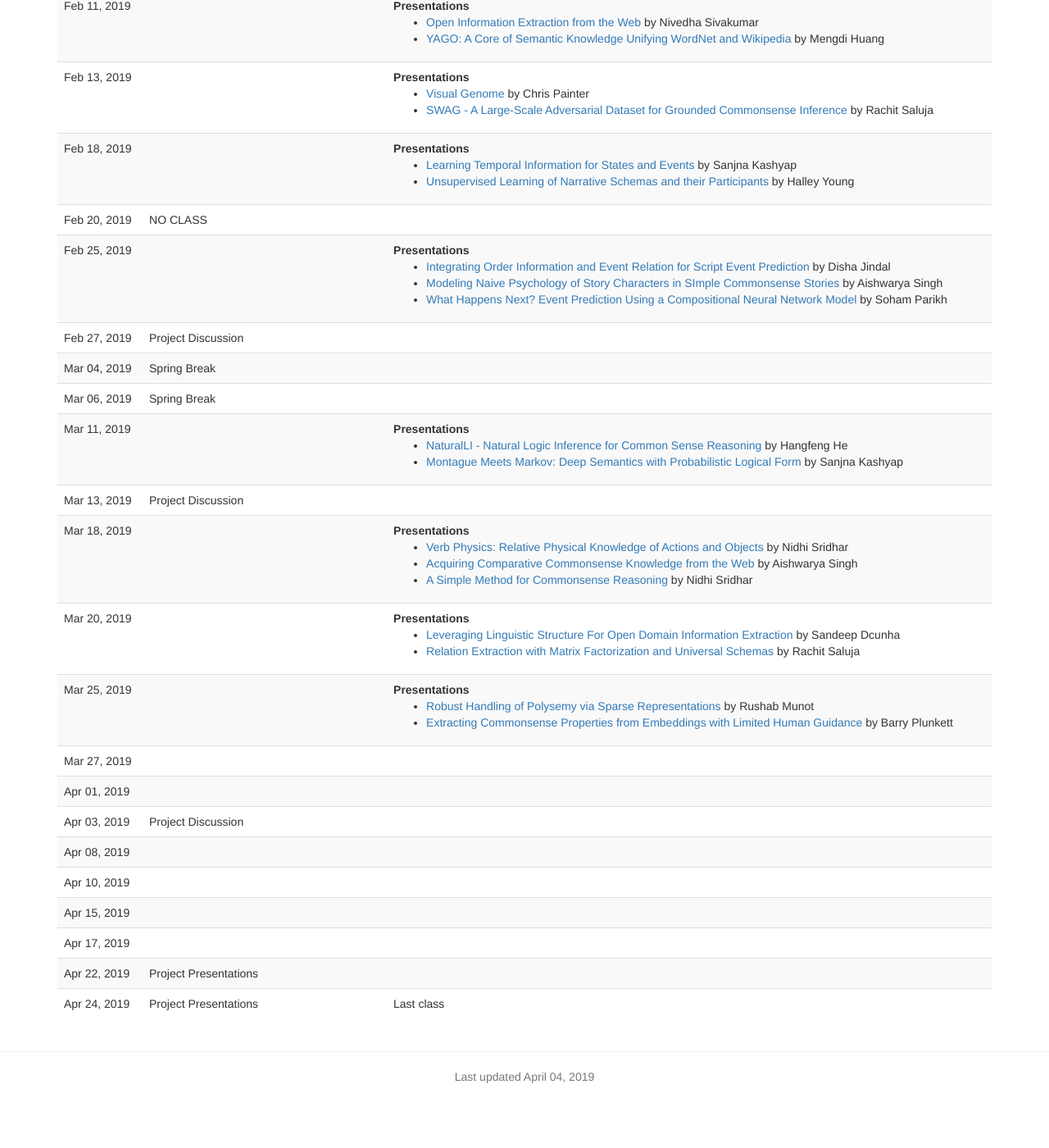
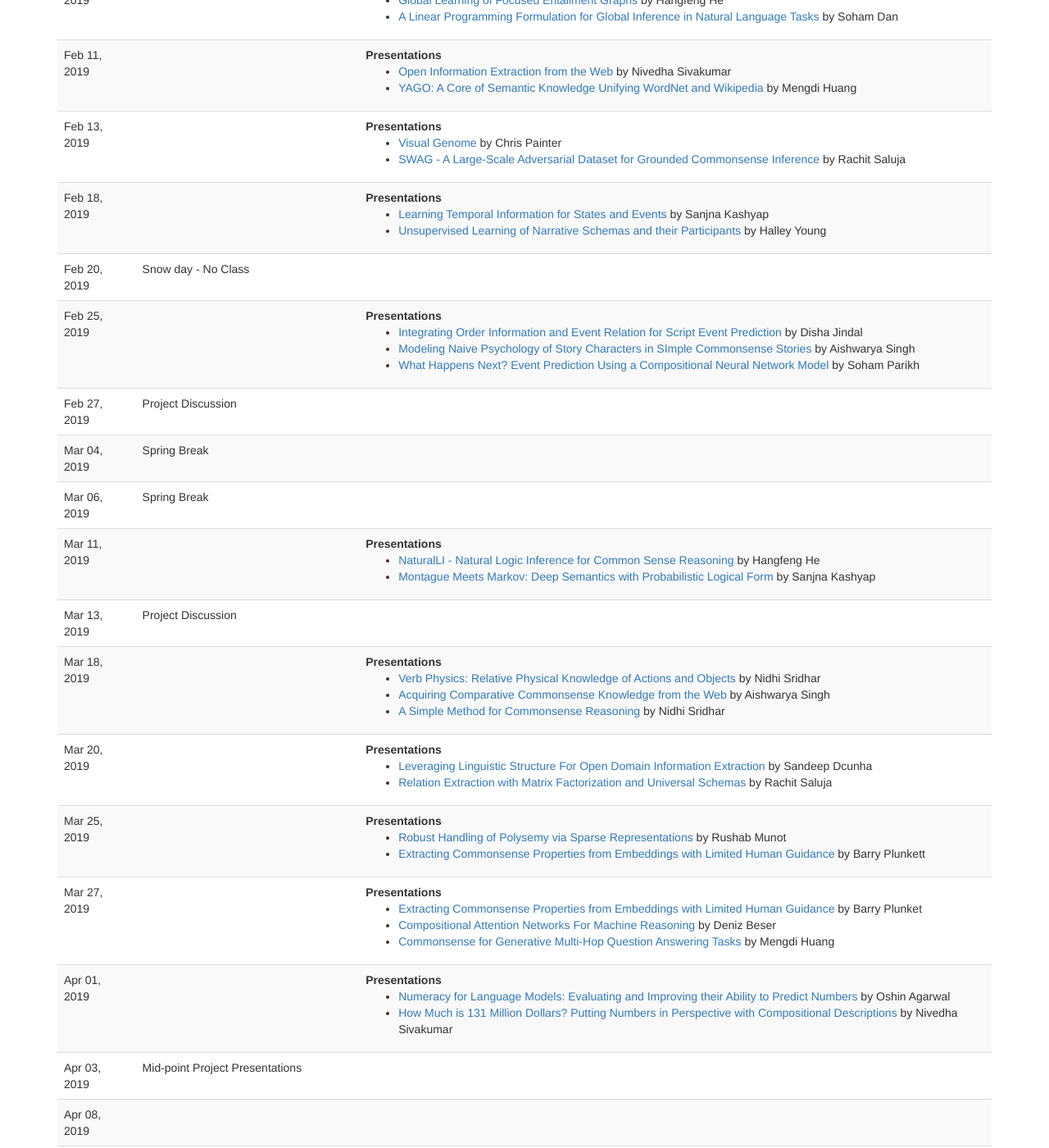
Before and after one commit to nitishgupta/cis700dr, a Jekyll site: the page built from lectures.md, in a window 1280 px wide and 1400 px high, scrolled down 405 px. Shown: the whole window at 82% size. Built offline with Jekyll 4.4.1, drawn with Linux system fonts in a browser that asks for light colours; nearby versions of some CDN libraries; a script that is not in the unit is left out; before the commit the page ends 1748 px from its top, so only the background shows below that.

```diff
--- a/_data/lectures.yaml
+++ b/_data/lectures.yaml
@@ -94,7 +94,7 @@
 
 -
     date: 2019-02-20
-    title: NO CLASS
+    title: Snow day - No Class
     slides:
 
 
@@ -213,16 +213,38 @@
     title:
     slides:
     comments:
+    presentations:
+        -
+            title: Extracting Commonsense Properties from Embeddings with Limited Human Guidance
+            presenter: Barry Plunket
+            link: presentation_slides/pce.pdf
+        -
+            title: Compositional Attention Networks For Machine Reasoning
+            presenter: Deniz Beser
+            link: presentation_slides/mac.pdf
+        -
+            title: Commonsense for Generative Multi-Hop Question Answering Tasks
+            presenter: Mengdi Huang
+            link: presentation_slides/genqa.pdf
 
 -
     date: 2019-04-01
     title:
     slides:
     comments:
+    presentations:
+        -
+            title: 'Numeracy for Language Models: Evaluating and Improving their Ability to Predict Numbers'
+            presenter: Oshin Agarwal
+            link: presentation_slides/numeracy.pptx
+        -
+            title: How Much is 131 Million Dollars? Putting Numbers in Perspective with Compositional Descriptions
+            presenter: Nivedha Sivakumar
+            link: presentation_slides/HowMuchIs131Million.pptx
 
 -
     date: 2019-04-03
-    title: Project Discussion
+    title: Mid-point Project Presentations
     slides:
     comments:
 
```
Also changed, not shown: _data/papers.yaml (+10 -0 lines), papers.md (+10 -1 lines), 3 other files.
